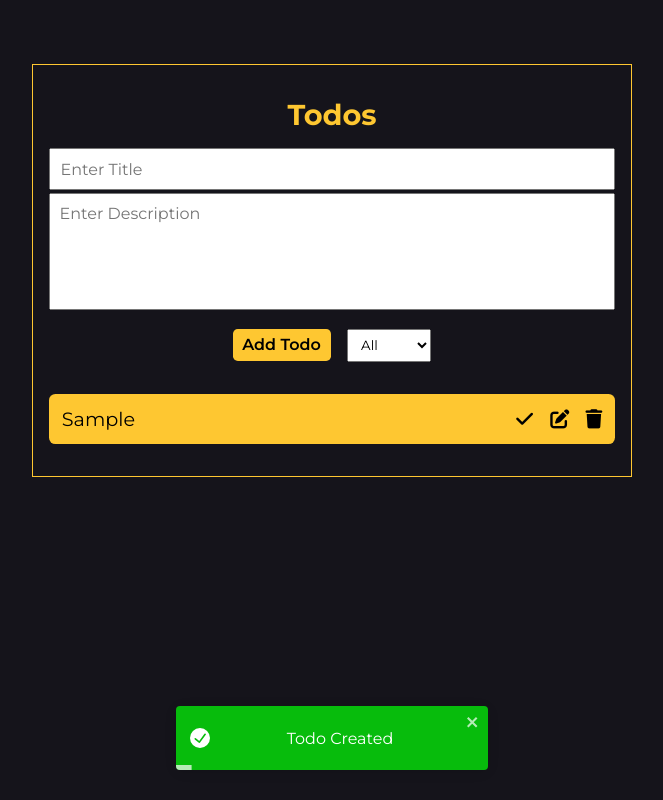
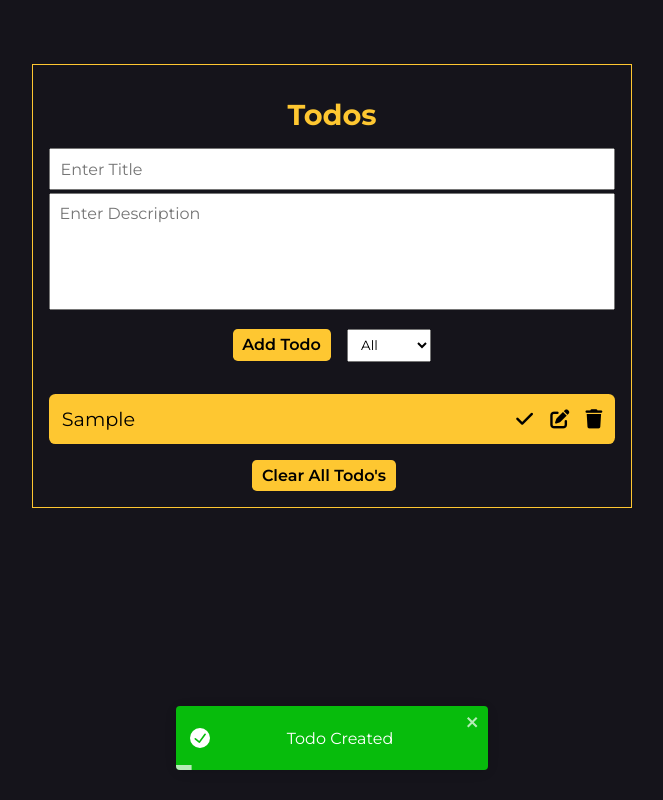
Before and after one commit to RahullRawat/todo-prod, a React (Create React App) app: page / in a window 1280 px wide. Both pictures are taken after typing "Sample", "Sample" into the empty fields and a click on the button "Add Todo". Shown: the whole page, without its empty margins (308-971 px from the left). Built offline with nearby package versions, Linux system fonts and the light colour scheme.

Commit message:
feat : clearAllTodo functionality

```diff
--- a/src/components/TodoList.js
+++ b/src/components/TodoList.js
@@ -1,5 +1,6 @@
 import React from "react";
 import Todo from "./Todo";
+import { toast } from "react-toastify";
 
 const TodoList = ({
 	todos,
@@ -9,10 +10,15 @@ const TodoList = ({
 	setTodoInput,
 	setIsEdit,
 }) => {
+	const clearAllTodoHandler = () => {
+		setTodos([]);
+		toast.success(`All Todo's Cleared`);
+	};
 	return (
 		<div className="todo-container">
 			<ul>
-				{filteredTodos.map((todo) => (
+				{filteredTodos.length > 0 ? (
+					filteredTodos.map((todo) => (
 						<Todo
 							todo={todo}
 							key={todo.id}
@@ -22,7 +28,15 @@ const TodoList = ({
 							setToggleBtn={setToggleBtn}
 							setIsEdit={setIsEdit}
 						/>
-				))}
+					))
+				) : (
+					<h2 className="no-todos">No Todos</h2>
+				)}
+				{todos.length > 0 ? (
+					<button className="btn-primary" onClick={clearAllTodoHandler}>
+						Clear All Todo's
+					</button>
+				) : null}
 			</ul>
 		</div>
 	);
```
Lines whose indentation alone changed are shown as unchanged.
